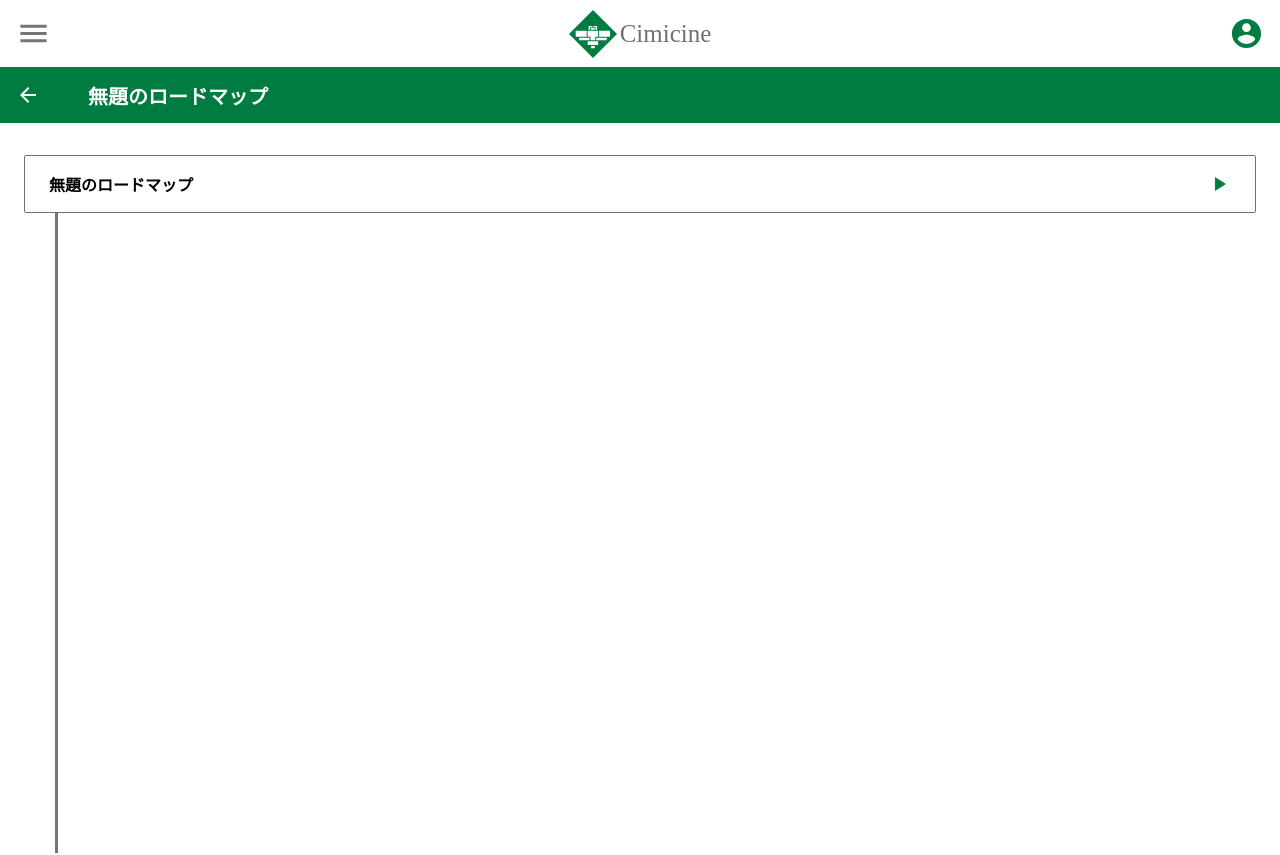
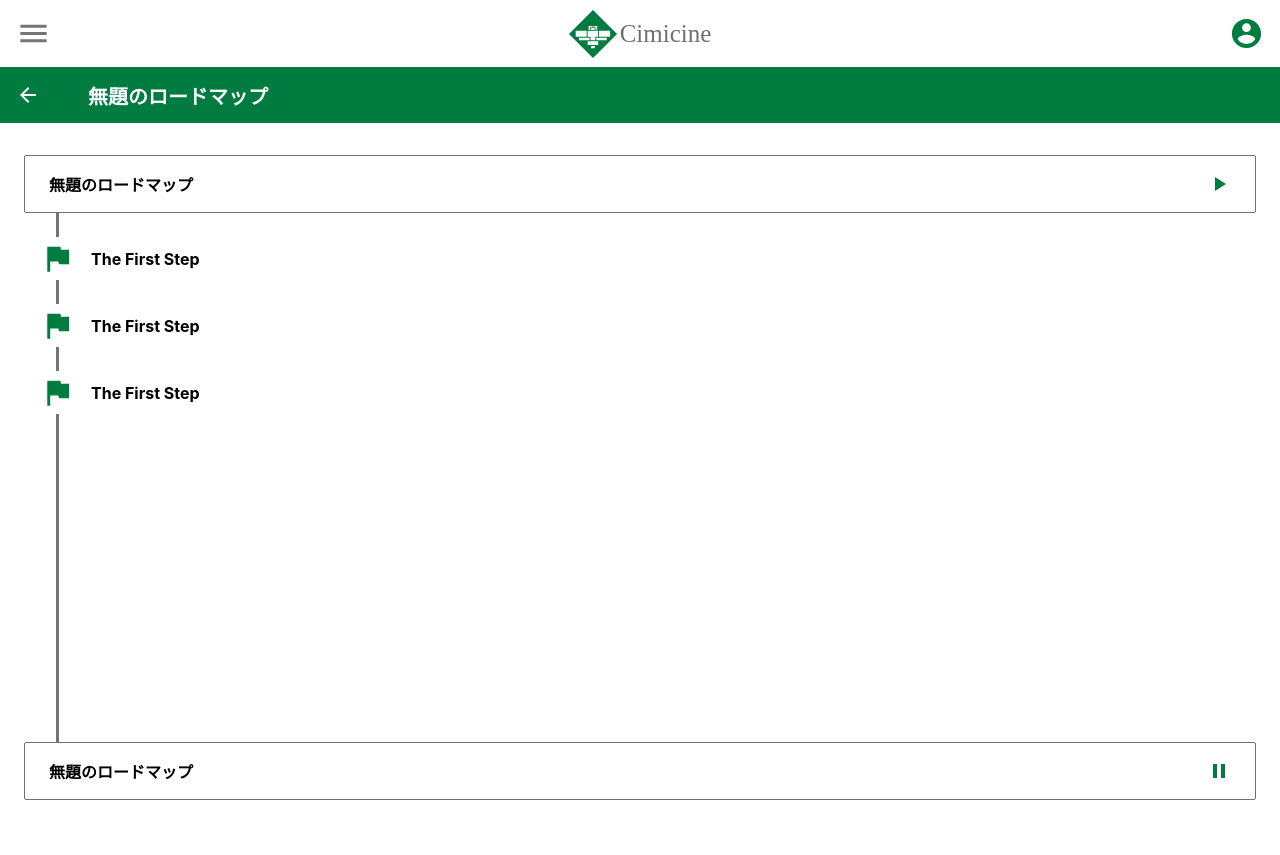
Before and after one commit to tesso57/cimicine, a React (Create React App) app: page /edit in a window 1280 px wide. Shown: the top 855 px of the page. Built offline with nearby package versions, Linux system fonts and the light colour scheme; no server answers.

Commit message:
add:ロードマップのtemplate

```diff
--- a/src/components/EditRoadmap.css
+++ b/src/components/EditRoadmap.css
@@ -8,6 +8,9 @@
   font-size: 20px;
   margin-left: 32px;
 }
+.edit {
+  display: relative;
+}
 .edgePoint {
   display: flex;
   justify-content: space-between;
@@ -17,7 +20,16 @@
   padding: 16px 24px;
   border: 1px solid #707070;
   border-radius: 2px;
+
+  background-color: white;
+}
+.begin {
   margin-top: 32px;
+}
+.finish {
+  margin: 70vh 24px 32px;
+  position: sticky;
+  bottom: 0;
 }
 p {
   font-weight: bold;
@@ -25,6 +37,23 @@ p {
 .border {
   border-left: 3px solid black;
   opacity: 0.54;
-  min-height: 80vh;
-  margin-left: 55px;
+  min-height: 70vh;
+
+  position: absolute;
+  left: 56px;
 }
+.step {
+  display: flex;
+  justify-content: left;
+  align-items: center;
+
+  margin: 24px 0 24px 40px;
+  padding: 0px 0;
+
+  background-color: white;
+}
+.step > p {
+  margin-left: 16px;
+  font-size: 16px;
+  font-weight: bold;
+}
--- a/src/components/EditRoadmap.tsx
+++ b/src/components/EditRoadmap.tsx
@@ -2,9 +2,11 @@ import React from "react";
 import "./EditRoadmap.css";
 import ArrowBackIcon from "@material-ui/icons/ArrowBack";
 import PlayArrowIcon from "@material-ui/icons/PlayArrow";
+import AssistantPhotoIcon from "@material-ui/icons/AssistantPhoto";
 import PauseIcon from "@material-ui/icons/Pause";
 import { IconButton } from "@material-ui/core";
 import { useHistory } from "react-router-dom";
+import zIndex from "@material-ui/core/styles/zIndex";
 
 interface EditRoadmapProps {
   title?: string;
@@ -15,6 +17,7 @@ const EditRoadmap: React.FC<EditRoadmapProps> = ({
   setTitle,
 }) => {
   const history = useHistory();
+  const sampleText = "The First Step";
   return (
     <div>
       <div className="nav">
@@ -24,12 +27,49 @@ const EditRoadmap: React.FC<EditRoadmapProps> = ({
         <h1>{title}</h1>
       </div>
       <div className="edit">
-        <div className="edgePoint">
+        <div className="edgePoint begin">
           <p>{title}</p>
           <PlayArrowIcon style={{ color: "var(--cimicine-main)" }} />
         </div>
         <div className="border"></div>
-        <div className="edgePoint">
+
+        <div className="step">
+          <AssistantPhotoIcon
+            fontSize="large"
+            style={{
+              color: "var(--cimicine-main",
+              backgroundColor: "white",
+              padding: "4 0",
+              zIndex: 5,
+            }}
+          />
+          <p>{sampleText}</p>
+        </div>
+        <div className="step">
+          <AssistantPhotoIcon
+            fontSize="large"
+            style={{
+              color: "var(--cimicine-main",
+              backgroundColor: "white",
+              padding: "4 0",
+              zIndex: 5,
+            }}
+          />
+          <p>{sampleText}</p>
+        </div>
+        <div className="step">
+          <AssistantPhotoIcon
+            fontSize="large"
+            style={{
+              color: "var(--cimicine-main",
+              backgroundColor: "white",
+              padding: "4 0",
+              zIndex: 5,
+            }}
+          />
+          <p>{sampleText}</p>
+        </div>
+        <div className="edgePoint finish">
           <p>{title}</p>
           <PauseIcon style={{ color: "var(--cimicine-main)" }} />
         </div>
```
